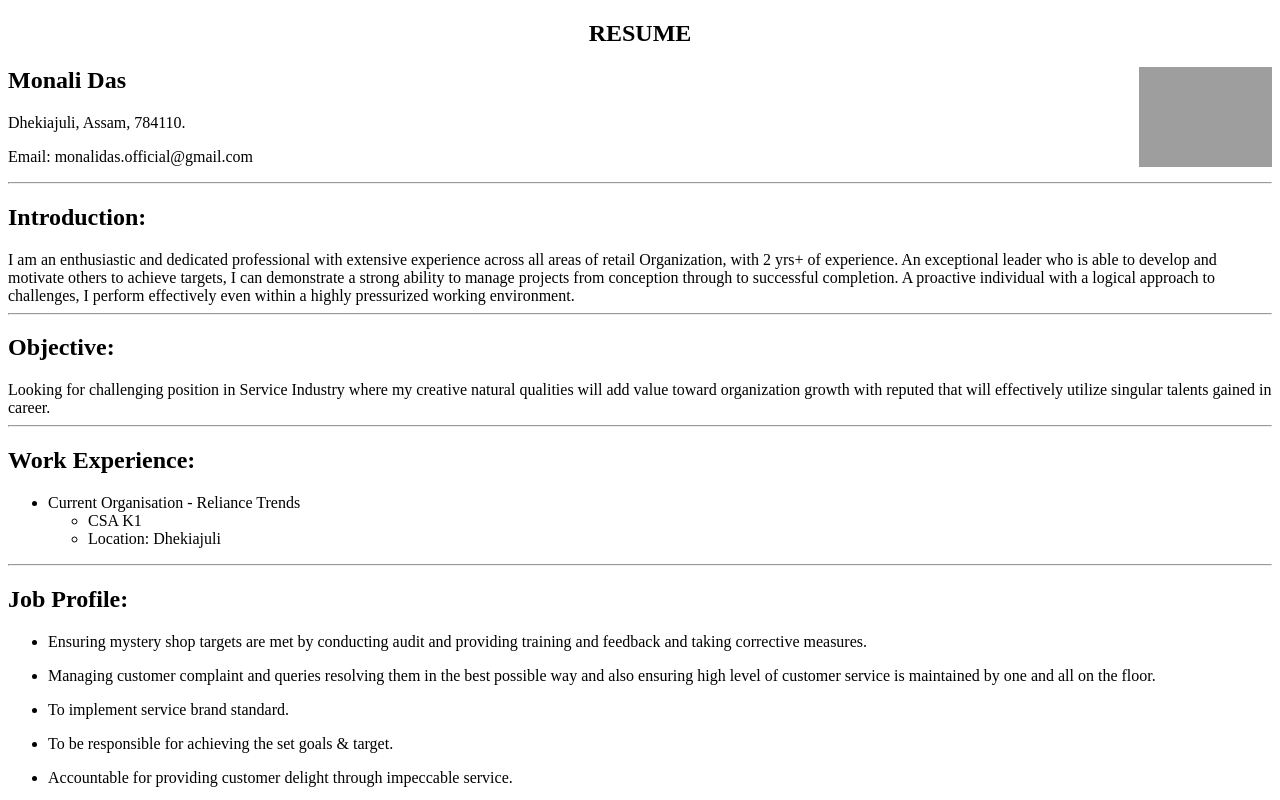
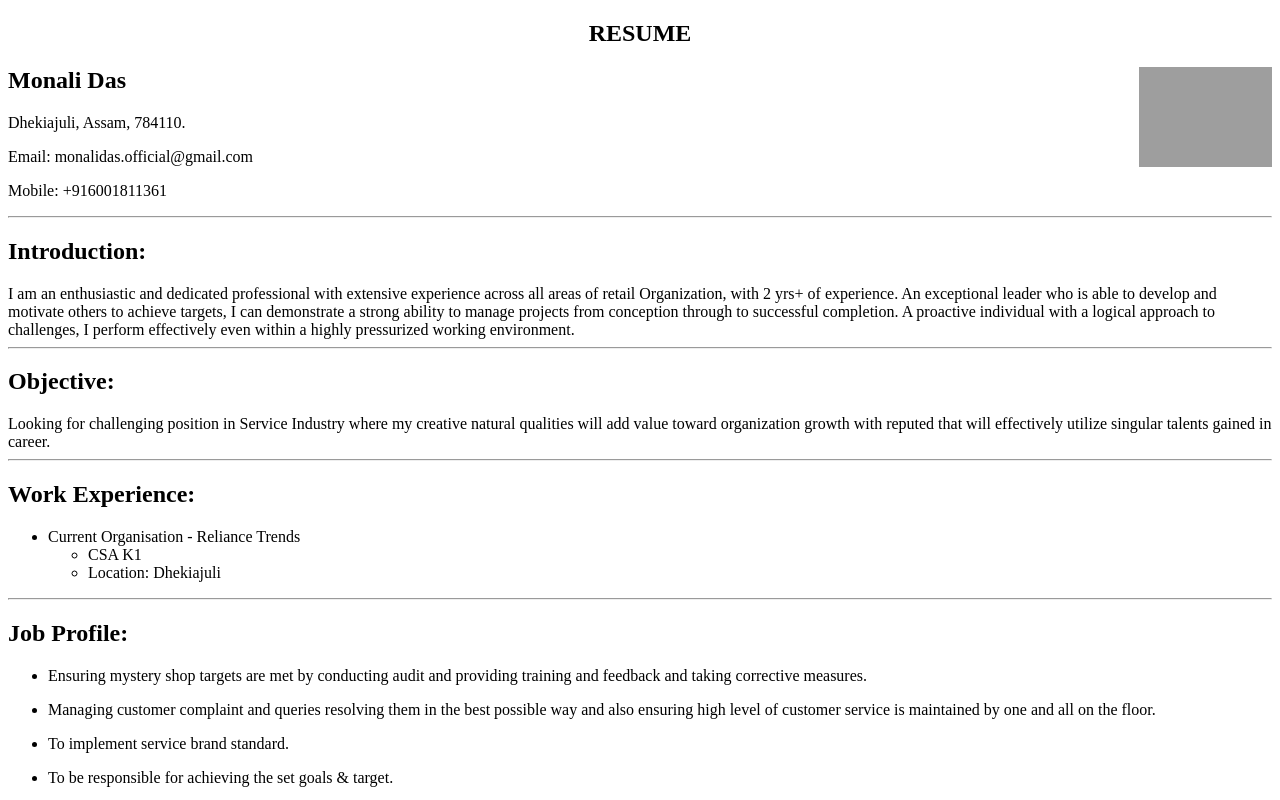
Before and after one commit to sahrukhabedin/html-portfolio, a plain HTML site: page index.html in a window 1280 px wide. Shown: the top 800 px of the page. Drawn offline with Linux system fonts and the light colour scheme; grey boxes are pictures that could not be loaded.

Commit message:
index.html

```diff
--- a/index.html
+++ b/index.html
@@ -17,6 +17,7 @@
 
         <a>Dhekiajuli, Assam, 784110.
             <p>Email: monalidas.official@gmail.com</p>
+            <p>Mobile: +916001811361</p>
         </a>
         <hr/>
 
```
